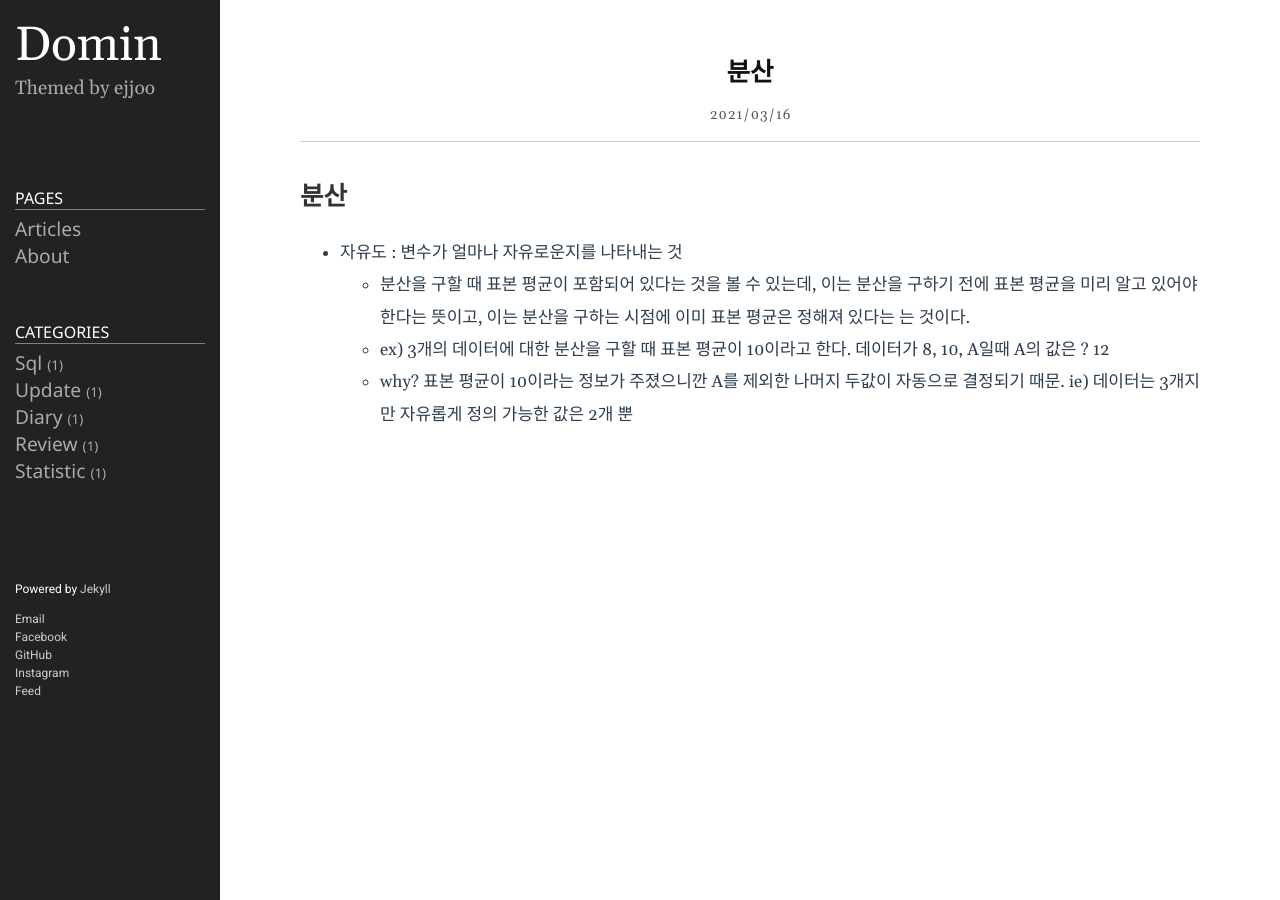
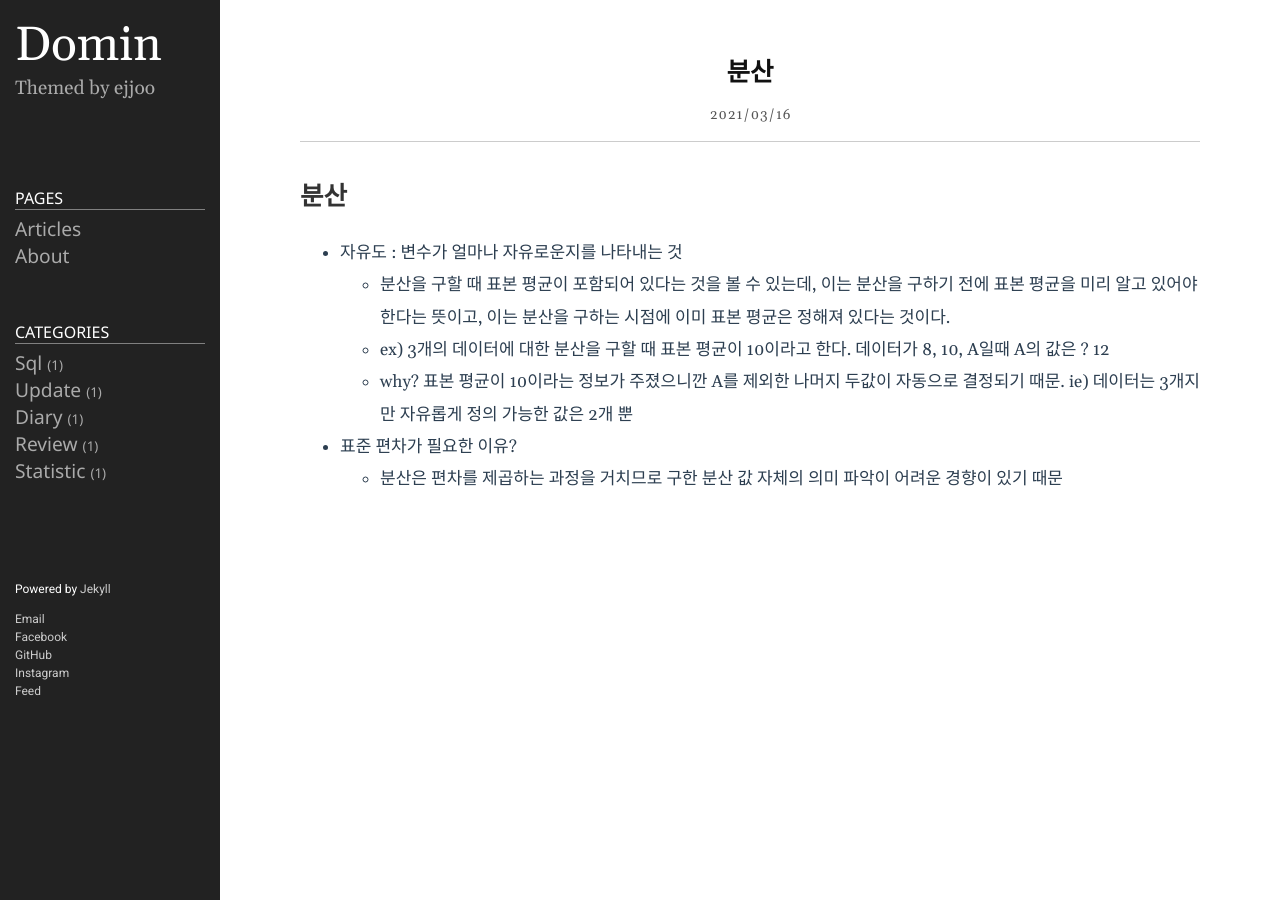
Before and after one commit to DominKim/Dominkim.github.io, a Jekyll site: the page built from _posts/2021-03-16-분산.markdown, in a window 1280 px wide. Built offline with Jekyll 4.4.1, drawn with Linux system fonts in a browser that asks for light colours.

Commit message:
Update 2021-03-16-분산.markdown

```diff
--- a/_posts/2021-03-16-분산.markdown
+++ b/_posts/2021-03-16-분산.markdown
@@ -9,6 +9,9 @@ category: Statistic
 # 분산
 
 * 자유도 : 변수가 얼마나 자유로운지를 나타내는 것
-  - 분산을 구할 때 표본 평균이 포함되어 있다는 것을 볼 수 있는데, 이는 분산을 구하기 전에 표본 평균을 미리 알고 있어야 한다는 뜻이고, 이는 분산을 구하는 시점에 이미 표본 평균은 정해져 있다는 는 것이다.
+  - 분산을 구할 때 표본 평균이 포함되어 있다는 것을 볼 수 있는데, 이는 분산을 구하기 전에 표본 평균을 미리 알고 있어야 한다는 뜻이고, 이는 분산을 구하는 시점에 이미 표본 평균은 정해져 있다는 것이다.
   - ex) 3개의 데이터에 대한 분산을 구할 때 표본 평균이 10이라고 한다. 데이터가 8, 10, A일때 A의 값은 ? 12
   - why? 표본 평균이 10이라는 정보가 주졌으니깐 A를 제외한 나머지 두값이 자동으로 결정되기 때문. ie) 데이터는 3개지만 자유롭게 정의 가능한 값은 2개 뿐
+
+* 표준 편차가 필요한 이유?
+  - 분산은 편차를 제곱하는 과정을 거치므로 구한 분산 값 자체의 의미 파악이 어려운 경향이 있기 때문
```
